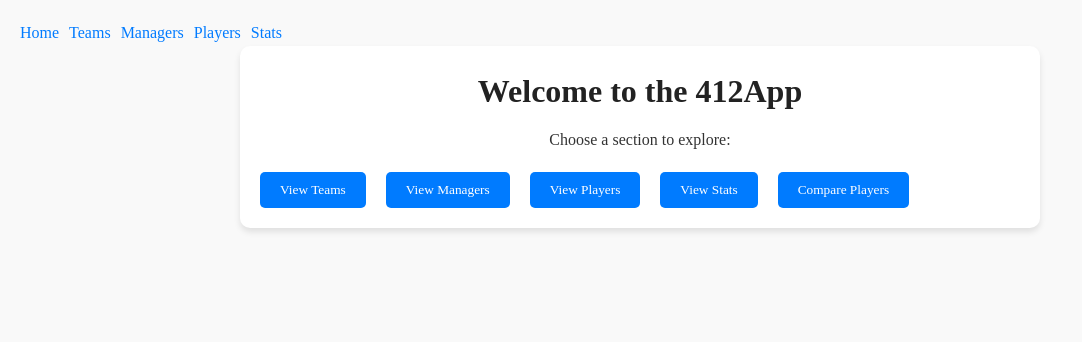
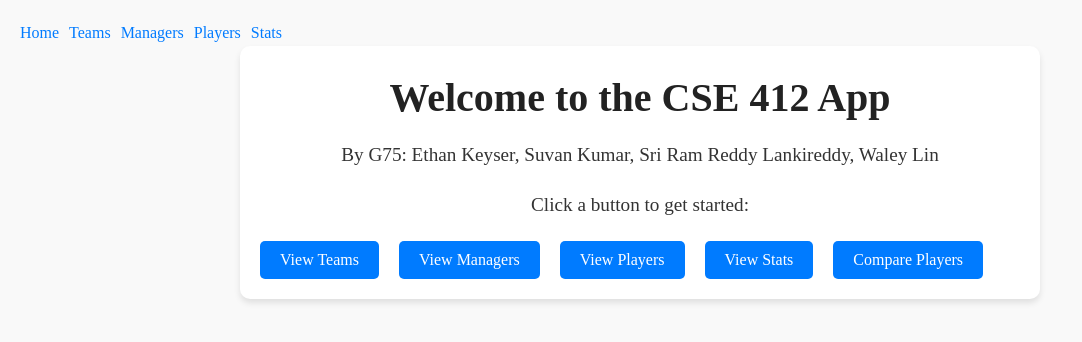
Before and after one commit to suvan-kumar/CSE412_Project, a React (Create React App) app in the folder 412app/: page / in a window 1280 px wide. Shown: the top 342 px of the page, without its empty margins (0-1082 px from the left). Built offline with nearby package versions, Linux system fonts and the light colour scheme.

Commit message:
Update Home.js

```diff
--- a/412app/src/pages/Home.js
+++ b/412app/src/pages/Home.js
@@ -4,23 +4,26 @@ import { Link } from "react-router-dom";
 function Home() {
   return (
     <div>
-      <h1>Welcome to the 412App</h1>
-      <p>Choose a section to explore:</p>
+      <h1 style={{ fontSize: "2.5em", fontWeight: "bold" }}>Welcome to the CSE 412 App</h1>
+      <p style={{ fontSize: "1.2em", marginTop: "10px" }}>
+        By G75: Ethan Keyser, Suvan Kumar, Sri Ram Reddy Lankireddy, Waley Lin
+      </p>
+      <p style={{ fontSize: "1.2em", marginTop: "20px" }}>Click a button to get started:</p>
       <div style={{ display: "flex", gap: "20px", marginTop: "20px", flexWrap: "wrap" }}>
         <Link to="/teams">
-          <button style={{ padding: "10px 20px" }}>View Teams</button>
+          <button style={{ padding: "10px 20px", fontSize: "1em" }}>View Teams</button>
         </Link>
         <Link to="/managers">
-          <button style={{ padding: "10px 20px" }}>View Managers</button>
+          <button style={{ padding: "10px 20px", fontSize: "1em" }}>View Managers</button>
         </Link>
         <Link to="/players">
-          <button style={{ padding: "10px 20px" }}>View Players</button>
+          <button style={{ padding: "10px 20px", fontSize: "1em" }}>View Players</button>
         </Link>
         <Link to="/stats">
-          <button style={{ padding: "10px 20px" }}>View Stats</button>
+          <button style={{ padding: "10px 20px", fontSize: "1em" }}>View Stats</button>
         </Link>
         <Link to="/compare">
-          <button style={{ padding: "10px 20px" }}>Compare Players</button>
+          <button style={{ padding: "10px 20px", fontSize: "1em" }}>Compare Players</button>
         </Link>
       </div>
     </div>
```
